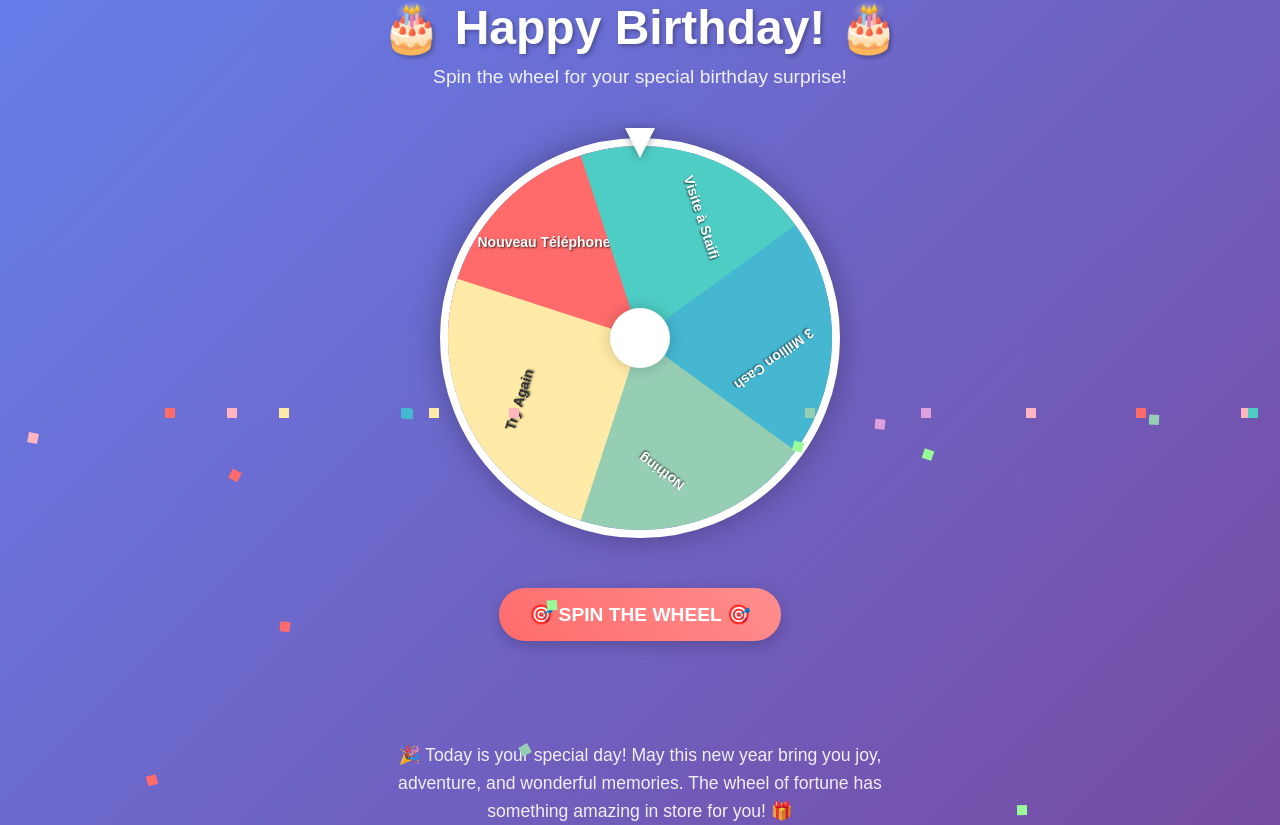
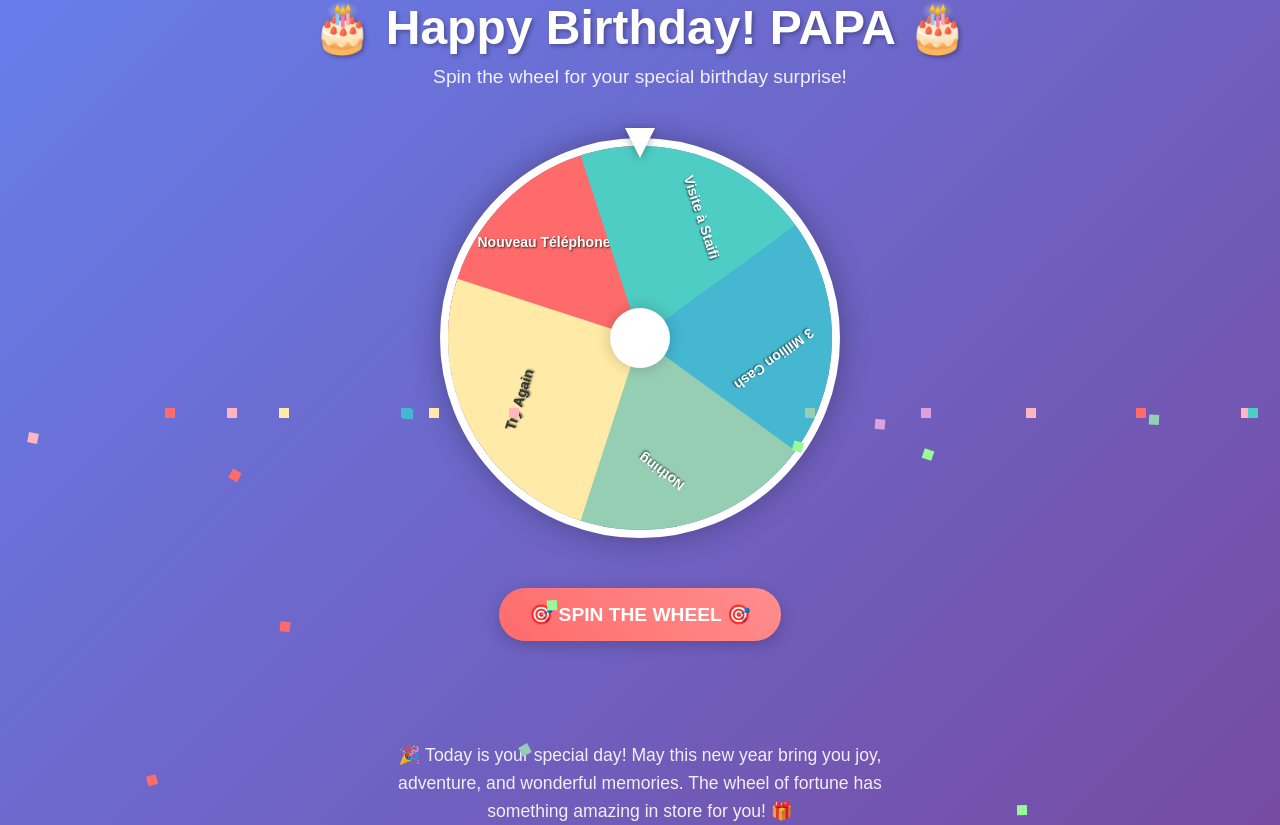
Before and after one commit to abdoulatreche/prize, a plain HTML site: page index.html in a window 1280 px wide. Drawn offline with Linux system fonts and the light colour scheme.

Commit message:
Update index.html

```diff
--- a/index.html
+++ b/index.html
@@ -213,7 +213,7 @@
 </head>
 <body>
     <div class="birthday-header">
-        <h1>🎂 Happy Birthday! 🎂</h1>
+        <h1>🎂 Happy Birthday! PAPA 🎂</h1>
         <p>Spin the wheel for your special birthday surprise!</p>
     </div>
 
```
